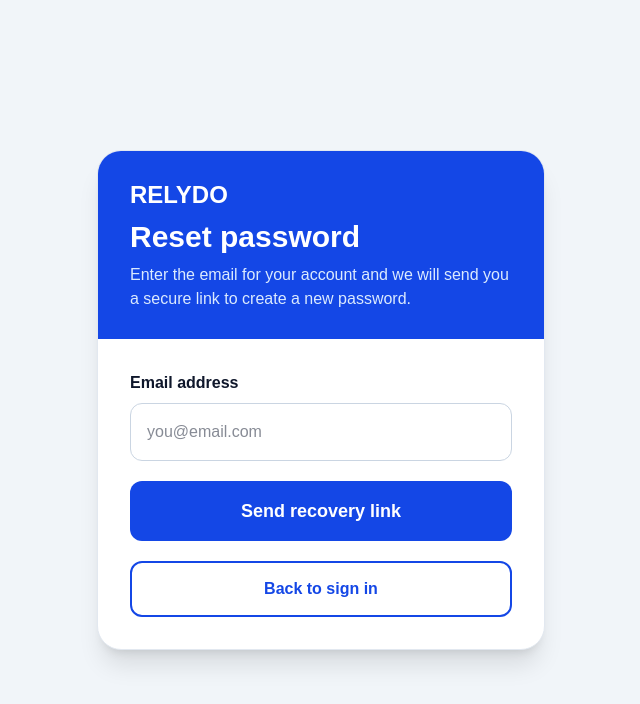
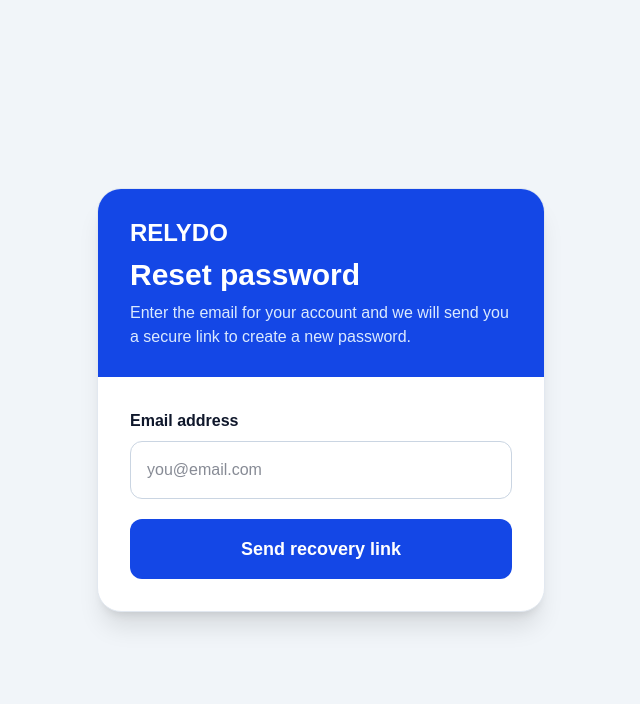
Before and after one commit to MelendiTV/fixflow, a Next.js app: page /recuperar-contrasena in a window 1280 px wide. Shown: the top 704 px of the page, without its empty margins (319-959 px from the left). Built offline with nearby package versions, Linux system fonts and the light colour scheme; no server answers.

Commit message:
Fix RELYDO password reset token flow

```diff
--- a/app/recuperar-contrasena/page.tsx
+++ b/app/recuperar-contrasena/page.tsx
@@ -115,8 +115,6 @@
             "Contraseña actualizada correctamente.",
           redirigiendo:
             "Redirigiendo al inicio de sesión...",
-          volver:
-            "Volver al inicio de sesión",
           enlaceInvalido:
             "El enlace de recuperación no es válido o ha expirado. Solicita uno nuevo.",
           enlaceYaNoValido:
@@ -171,8 +169,6 @@
             "Password updated successfully.",
           redirigiendo:
             "Redirecting to sign in...",
-          volver:
-            "Back to sign in",
           enlaceInvalido:
             "The recovery link is invalid or has expired. Request a new one.",
           enlaceYaNoValido:
@@ -202,11 +198,25 @@
         "code"
       );
 
+    const tokenHash =
+      currentUrl.searchParams.get(
+        "token_hash"
+      );
+
+    const recoveryType =
+      currentUrl.searchParams.get(
+        "type"
+      );
+
     const hash =
       window.location.hash;
 
     const tieneEnlaceRecuperacion =
-      Boolean(code || hash);
+      Boolean(
+        code ||
+        tokenHash ||
+        hash
+      );
 
     /*
       Si el usuario llegó desde el login
@@ -252,7 +262,45 @@
 
       try {
         /*
-          1. FLUJO PKCE
+          1. FLUJO CON TOKEN HASH
+
+          /recuperar-contrasena?token_hash=...&type=recovery
+
+          Este es el flujo que usamos en la plantilla
+          personalizada de Reset password.
+        */
+
+        if (
+          tokenHash &&
+          recoveryType === "recovery"
+        ) {
+          const {
+            error:
+              verifyError,
+          } =
+            await supabase.auth
+              .verifyOtp({
+                token_hash:
+                  tokenHash,
+                type:
+                  "recovery",
+              });
+
+          if (verifyError) {
+            throw new Error(
+              verifyError.message
+            );
+          }
+
+          window.history.replaceState(
+            {},
+            document.title,
+            `/recuperar-contrasena?tipo=${tipo}`
+          );
+        }
+
+        /*
+          2. FLUJO PKCE
 
           /recuperar-contrasena?tipo=cliente&code=...
         */
@@ -281,7 +329,7 @@
         }
 
         /*
-          2. SOPORTE FLUJO IMPLICIT
+          3. SOPORTE FLUJO IMPLICIT
 
           #access_token=...
           &refresh_token=...
@@ -337,7 +385,7 @@
         }
 
         /*
-          3. CONFIRMAR SESIÓN DE RECUPERACIÓN
+          4. CONFIRMAR SESIÓN DE RECUPERACIÓN
         */
 
         const {
@@ -438,7 +486,7 @@
 
     try {
       const redirectTo =
-        `${window.location.origin}/recuperar-contrasena?tipo=${tipo}`;
+        `https://relydo.co/recuperar-contrasena?tipo=${tipo}`;
 
       const {
         error:
@@ -727,21 +775,6 @@
             </form>
           ) : null}
 
-          {!esReset && (
-            <button
-              type="button"
-              onClick={() =>
-                router.replace(
-                  loginDestino
-                )
-              }
-              disabled={loading}
-              className="mt-5 w-full rounded-xl border-2 border-blue-700 bg-white px-6 py-3.5 font-extrabold text-blue-700 hover:bg-blue-50 disabled:opacity-50"
-            >
-              {text.volver}
-            </button>
-          )}
-
         </div>
       </div>
     </main>
```
